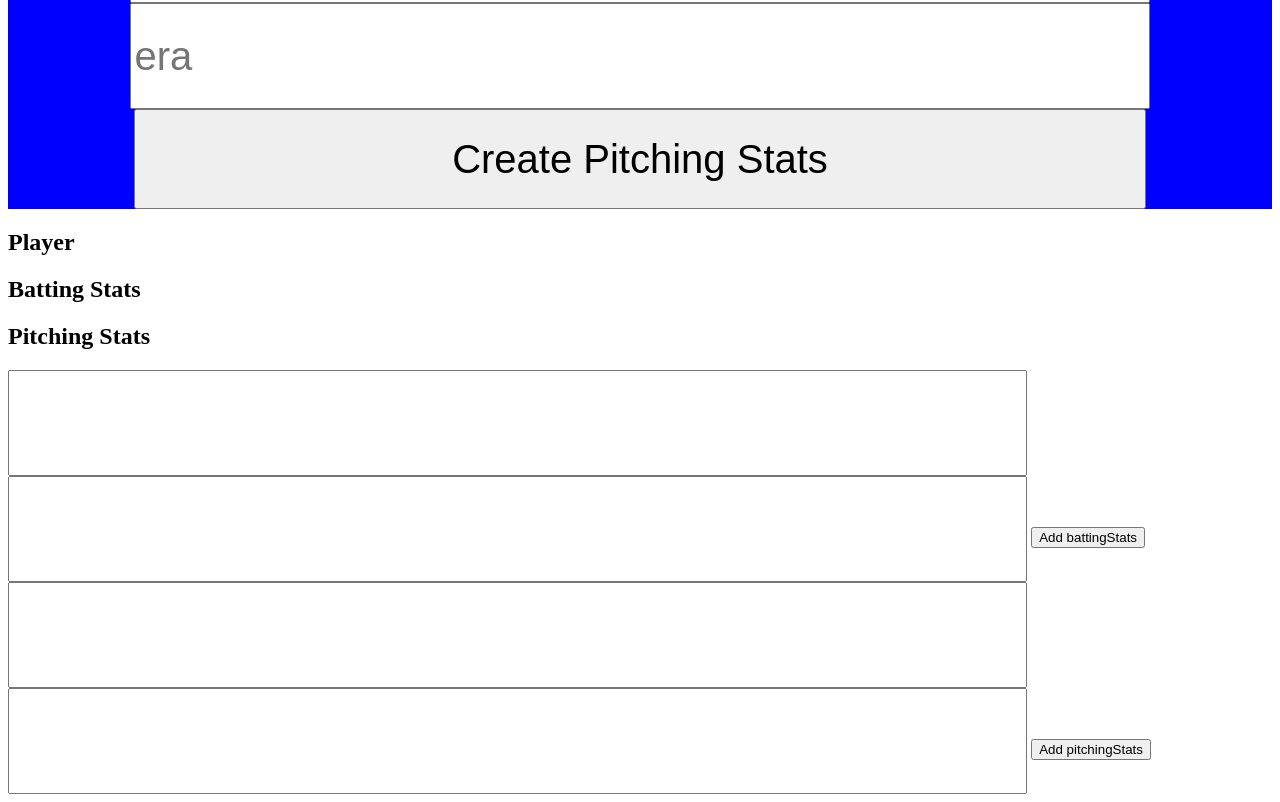
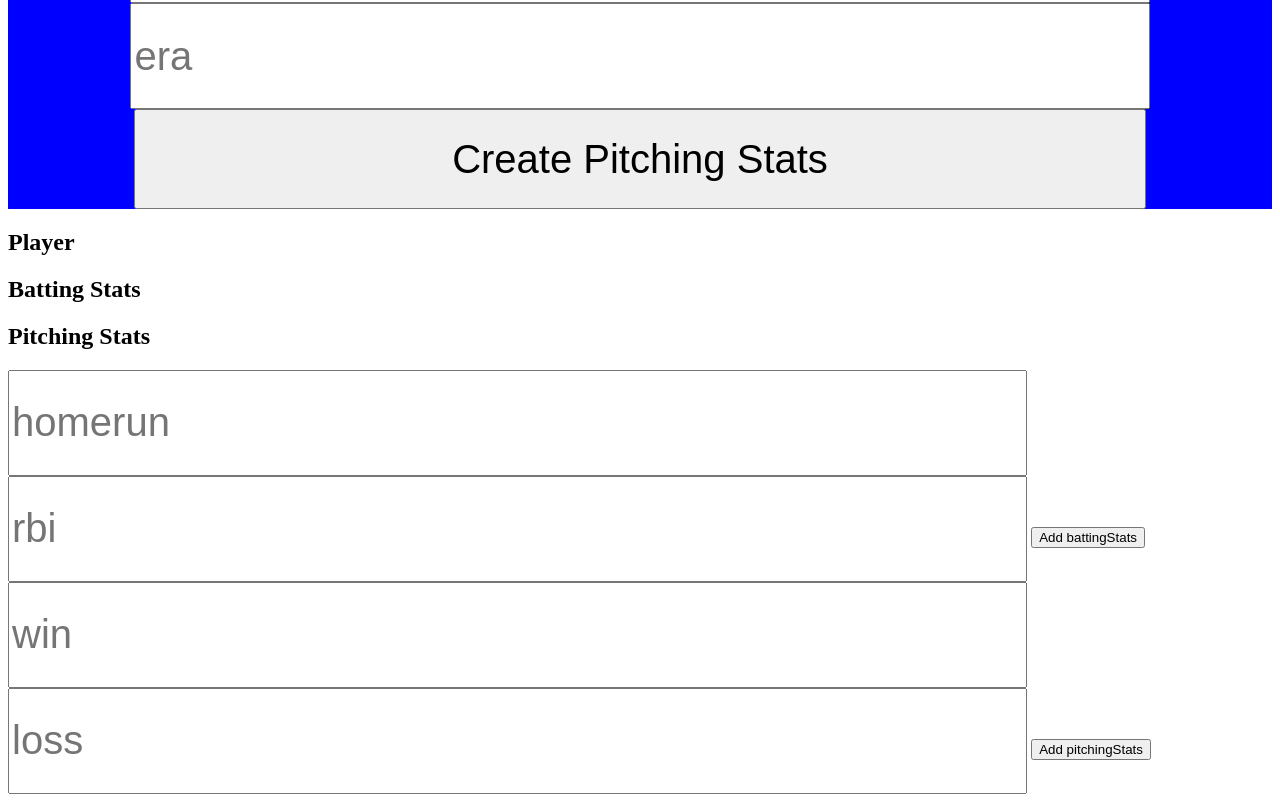
Before and after one commit to anakamuro/project-2-client, a website with bundled scripts: page client/index.html in a window 1280 px wide. Shown: the part 2918-3720 px from the top of the page. Built offline with nearby package versions, Linux system fonts and the light colour scheme; files whose address does not match are found by name.

Commit message:
auth broke commit

```diff
--- a/client/index.html
+++ b/client/index.html
@@ -84,16 +84,16 @@
 <div class="hide container" id="show-pitchingStats-container"></div>
 <div class="hide" id="add-battingStats-container">
     <form>
-        <input class="form-control" type="text" name="homerun">
-        <input class="form-control" type="text" name="rbi">
+        <input class="form-control" placeholder="homerun" type="text" name="homerun">
+        <input class="form-control" placeholder="rbi" type="text" name="rbi">
         <button type="submit" class="btn btn-primary">Add battingStats</button>
     </form>
 </div>
 
 <div class="hide" id="add-pitchingStats-container">
     <form>
-        <input class="form-control" type="text" name="win">
-        <input class="form-control" type="text" name="loss">
+        <input class="form-control" placeholder="win" type="text" name="win">
+        <input class="form-control" placeholder="loss" type="text" name="loss">
         <button type="submit" class="btn btn-primary">Add pitchingStats</button>
     </form>
 </div>
```
